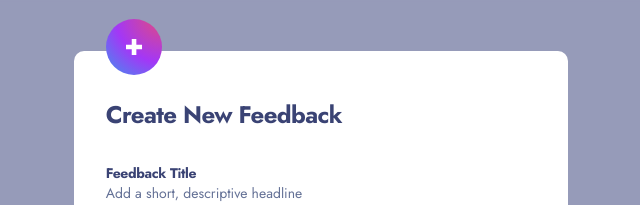
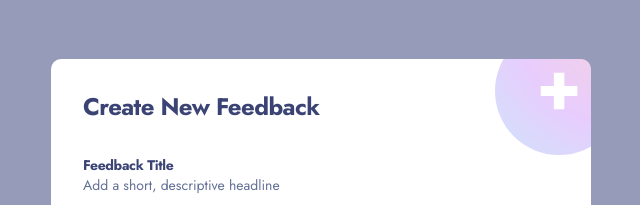
Before and after one commit to dziabak/product-feedback-app, a React (Vite) app: page /new-feedback in a window 1280 px wide. Shown: the top 205 px of the page, without its empty margins (319-959 px from the left). Built offline with nearby package versions, Linux system fonts and the light colour scheme; no server answers.

Commit message:
Fixing issues with 'FeedbackFormModal' sizes Changed the way form icon is displayed to be rendered inside the form Removed duplicated classes in feedback tile components

```diff
--- a/src/components/feedback-form/ui/FeedbackFormModal.tsx
+++ b/src/components/feedback-form/ui/FeedbackFormModal.tsx
@@ -48,7 +48,7 @@ const FeedbackFormModal = ({
 		<dialog
 			ref={dialogRef}
 			className={clsx(
-				"fixed top-0 left-0 w-full h-full bg-c-dark-blue/0 transition-all duration-300 backdrop:bg-c-dark-blue/50 backdrop:backdrop-blur backdrop:cursor-pointer",
+				"fixed top-0 left-0 w-full bg-c-dark-blue/0 transition-all duration-300 backdrop:bg-c-dark-blue/50 backdrop:backdrop-blur backdrop:cursor-pointer",
 				!isModalOpen && "opacity-0",
 				isModalOpen && "opacity-100",
 				!isPending && "cursor-pointer"
@@ -57,14 +57,14 @@ const FeedbackFormModal = ({
 				<div
 					ref={contentRef}
 					className={clsx(
-						"relative z-20 w-full p-8 rounded-[10px] bg-white cursor-default transition-all duration-500 md:w-auto",
+						"relative z-20 p-8 rounded-[10px] bg-white cursor-default transition-all duration-500 overflow-hidden md:w-[540px]",
 						!isModalOpen && "-translate-y-16",
 						isModalOpen && "translate-y-0"
 					)}>
 					<img
 						src={renderedIcon}
 						alt="Icon for a feedback form"
-						className="hidden absolute top-0 -mt-8 w-14 h-14 md:block"
+						className="hidden absolute top-0 right-0 -m-8 w-32 h-32 opacity-25 md:block"
 					/>
 					{children}
 				</div>
--- a/src/components/feedback-form/ui/FormHeader.tsx
+++ b/src/components/feedback-form/ui/FormHeader.tsx
@@ -1,5 +1,12 @@
 const FormHeader = ({ text }: { text: string }) => {
-	return <p className="py-4 font-bold text-lg text-c-dark-blue tracking-tight md:text-2xl">{text}</p>;
+	return (
+		<p
+			className="pb-4 font-bold text-lg text-c-dark-blue tracking-tight md:text-2xl"
+			style={{ whiteSpace: "pre-wrap", wordBreak: "break-word" }}
+			>
+			{text}
+		</p>
+	);
 };
 
 export default FormHeader;
--- a/src/components/feeedback-tile/feedback-tile-variants/FeedbackTileBig.tsx
+++ b/src/components/feeedback-tile/feedback-tile-variants/FeedbackTileBig.tsx
@@ -69,7 +69,7 @@ const FeedbackTileBig = ({
 								{title}
 							</p>
 							<p
-								className="whitespace-pre-line text-c-dark-gray dark:text-c-light-gray"
+								className="text-c-dark-gray dark:text-c-light-gray"
 								style={{ whiteSpace: "pre-wrap", wordBreak: "break-word" }}>
 								{description}
 							</p>
--- a/src/components/feeedback-tile/feedback-tile-variants/FeedbackTileSmall.tsx
+++ b/src/components/feeedback-tile/feedback-tile-variants/FeedbackTileSmall.tsx
@@ -79,7 +79,7 @@ const FeedbackTileSmall = ({
 							</p>
 							<p
 								className={clsx(
-									"whitespace-pre-line text-c-dark-gray text-sm md:text-lg",
+									"text-c-dark-gray text-sm md:text-lg",
 									isRoadmapRoute && !isDynamicRoadmapRoute && "line-clamp-2"
 								)}
 								style={{ whiteSpace: "pre-wrap", wordBreak: "break-word" }}>
```
